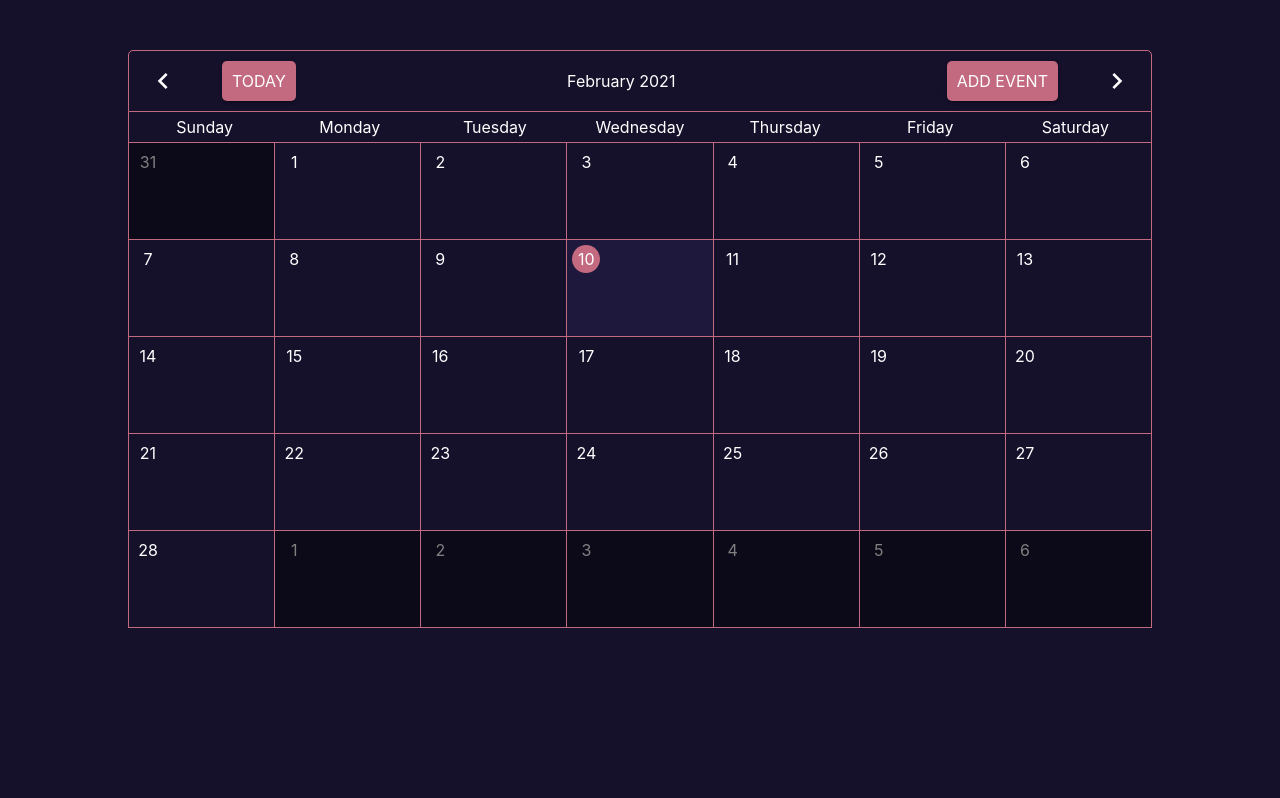
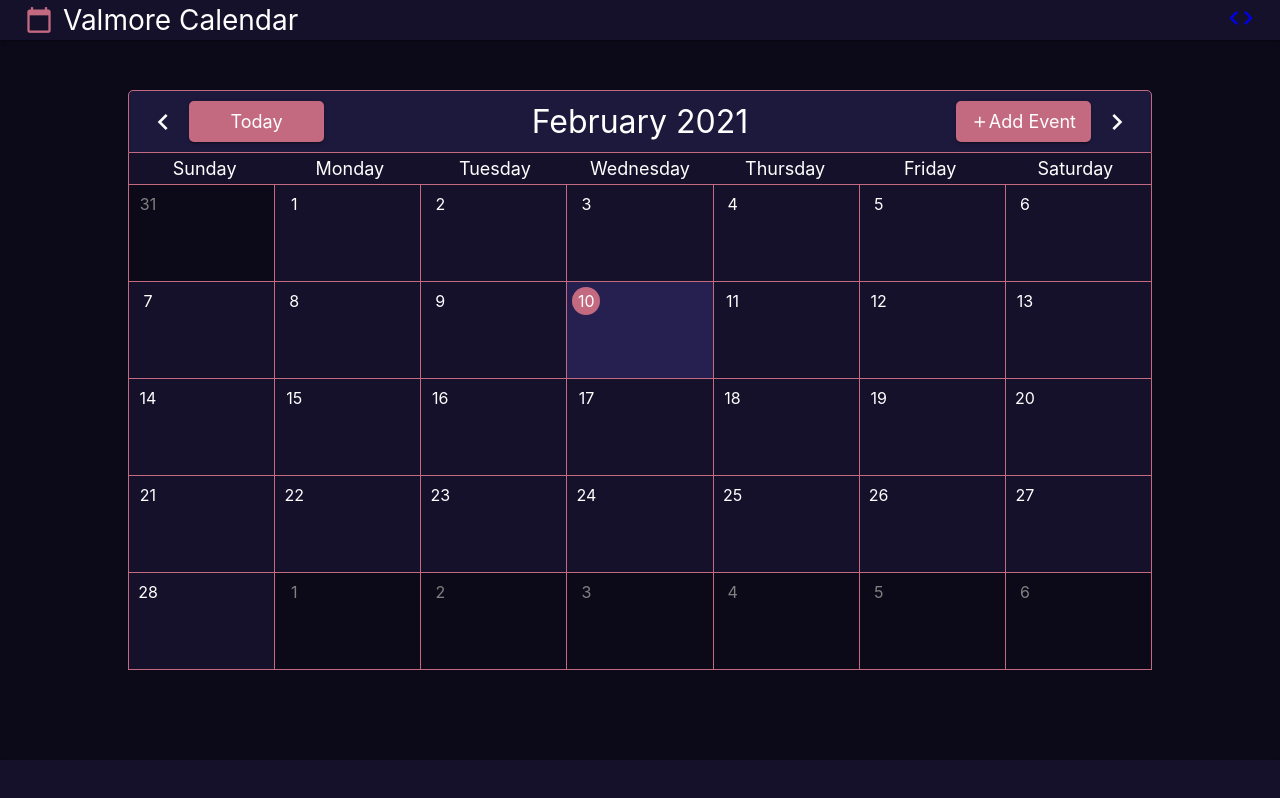
Before and after one commit to arndzk/valmore-calendar, a React (Create React App) app: page / in a window 1280 px wide. Built offline with nearby package versions, Linux system fonts and the light colour scheme.

Commit message:
progress: AddEventForm

```diff
--- /dev/null
+++ b/src/components/AddEventForm.js
@@ -0,0 +1,13 @@
+import '../styles/Form.css';
+import React from 'react';
+import Form from './Form';
+
+const AddEventForm = (props) => {
+  return (
+    <div className="form-container">
+      <Form triggerIdle={props.triggerIdle} />
+    </div>
+  );
+};
+
+export default AddEventForm;
--- a/src/components/App.js
+++ b/src/components/App.js
@@ -1,10 +1,26 @@
 import '../styles/App.css';
+import React, { useState } from 'react';
+import Header from './Header';
+import Footer from './Footer';
 import Calendar from './Calendar';
+import AddEventForm from './AddEventForm';
 
 const App = () => {
+  const [state, setState] = useState('idle');
+
+  const addEventState = () => {
+    setState('add-event');
+  };
+  const idleState = () => {
+    setState('idle');
+  };
+
   return (
     <div className="App">
-      <Calendar />
+      <Header />
+      <Calendar triggerAddEvent={addEventState} />
+      {state === 'add-event' && <AddEventForm triggerIdle={idleState} />}
+      <Footer />
     </div>
   );
 };
--- a/src/components/Calendar.js
+++ b/src/components/Calendar.js
@@ -13,30 +13,33 @@ import {
   addDays,
 } from 'date-fns';
 
-const Calendar = () => {
+const Calendar = (props) => {
   const [currentMonth, setCurrentMonth] = useState(new Date());
   const [currentDate, setCurrentDate] = useState(new Date());
   const [selectedDate, setSelectedDate] = useState(new Date());
 
-  const renderMonth = () => {
+  const renderMonth = (props) => {
     const monthFormat = 'MMMM yyyy';
 
     return (
       <div className="header">
-        <div className="left" onClick={previousMonth}>
-          <div className="icon">chevron_left</div>
+        <div className="left-div" onClick={previousMonth}>
+          <div className="icon arrow">chevron_left</div>
         </div>
-        <div className="middle">
+        <div className="middle-div">
           <div className="select-today btn" onClick={selectToday}>
-            TODAY
+            Today
           </div>
           <span className="month-display">
             {format(currentMonth, monthFormat)}
           </span>
-          <div className="add-event btn">ADD EVENT</div>
+          <div className="add-event btn" onClick={props.triggerAddEvent}>
+            <div className="icon">add</div>
+            <span>Add Event</span>
+          </div>
         </div>
-        <div className="right">
-          <div className="icon" onClick={nextMonth}>
+        <div className="right-div">
+          <div className="icon arrow" onClick={nextMonth}>
             chevron_right
           </div>
         </div>
@@ -75,7 +78,7 @@ const Calendar = () => {
     while (date <= endDate) {
       for (let i = 0; i < 7; i++) {
         formattedDate = format(date, dateFormat);
-        const currentDate = date;
+        const cellDate = date;
         dates.push(
           <div
             className={`${
@@ -86,7 +89,7 @@ const Calendar = () => {
                 : 'date'
             }`}
             key={date}
-            onClick={() => dateClickHandler(currentDate, monthStart)}
+            onClick={() => dateClickHandler(cellDate, monthStart)}
           >
             <span className="date-number">{formattedDate}</span>
           </div>
@@ -124,7 +127,7 @@ const Calendar = () => {
 
   return (
     <div className="Calendar">
-      {renderMonth()}
+      {renderMonth(props)}
       {renderWeekDays()}
       {renderDates()}
     </div>
--- /dev/null
+++ b/src/components/Footer.js
@@ -0,0 +1,8 @@
+import React from 'react';
+import '../styles/Footer.css';
+
+const Footer = () => {
+  return <div className="Footer"></div>;
+};
+
+export default Footer;
--- a/src/components/Form.js
+++ b/src/components/Form.js
@@ -1,7 +1,21 @@
 import React from 'react';
+import '../styles/Form.css';
 
-const Form = () => {
-  return <div>add event</div>;
+const Form = (props) => {
+  return (
+    <div className="form-container">
+      <div className="form">
+        <div className="form-btns">
+          <div className="save-event btn">
+            <span>Save Event</span>
+          </div>
+          <div className="cancel btn" onClick={props.triggerIdle}>
+            <span>Cancel</span>
+          </div>
+        </div>
+      </div>
+    </div>
+  );
 };
 
 export default Form;
--- /dev/null
+++ b/src/components/Header.js
@@ -0,0 +1,26 @@
+import React from 'react';
+import '../styles/Header.css';
+
+const Header = () => {
+  return (
+    <div class="Header">
+      <div className="app-title">
+        <span id="calendar-icon" className="icon">
+          calendar_today
+        </span>
+        <span>Valmore Calendar</span>
+      </div>
+      <span id="source-code-icon">
+        <a
+          href="https://github.com/arndzk/valmore-calendar"
+          target="blank"
+          className="icon"
+        >
+          code
+        </a>
+      </span>
+    </div>
+  );
+};
+
+export default Header;
--- a/src/styles/App.css
+++ b/src/styles/App.css
@@ -2,7 +2,7 @@
 
 .App {
   text-align: center;
-  background-color: var(--background);
+  background-color: var(--background-front);
   height: 100vh;
   display: flex;
   flex-direction: column;
--- a/src/styles/Calendar.css
+++ b/src/styles/Calendar.css
@@ -4,7 +4,9 @@
   color: var(--text);
   margin: 50px;
   width: 80%;
+  min-width: 750px;
   height: 80%;
+  min-height: 400px;
   flex: 1;
 }
 
@@ -13,13 +15,14 @@
   flex-direction: row;
   justify-content: center;
   align-items: center;
+  background-color: #1d193d;
   border: 1px solid var(--accent);
   padding: 10px;
   border-top-left-radius: 5px;
   border-top-right-radius: 5px;
 }
 
-.middle {
+.middle-div {
   width: 90%;
   display: flex;
   flex-direction: row;
@@ -36,9 +39,11 @@
   display: flex;
   justify-content: center;
   align-items: center;
+  font-size: 32px;
 }
 
 .btn {
+  width: 120px;
   background-color: var(--accent);
   padding: 10px;
   border-radius: 5px;
@@ -48,16 +53,21 @@
   user-select: none;
   text-align: center;
   display: flex;
-  flex-direction: column;
+  flex-direction: row;
   justify-content: center;
   align-items: center;
+  font-size: 18px;
 }
 
 .icon {
   font-family: 'Material Icons';
-  font-size: 32px;
+  font-size: 18px;
   cursor: pointer;
   user-select: none;
+}
+
+.arrow {
+  font-size: 32px;
 }
 
 .subheader {
@@ -69,6 +79,8 @@
   padding-bottom: 5px;
   border-right: 1px solid var(--accent);
   border-left: 1px solid var(--accent);
+  background-color: var(--background-back);
+  font-size: 18px;
 }
 
 .day {
@@ -91,6 +103,7 @@
 
 .date {
   border-left: 1px solid var(--accent);
+  background-color: var(--background-back);
   text-align: right;
   width: 14.2%;
   height: 12vh;
@@ -114,7 +127,7 @@
 }
 
 .selected {
-  background-color: #1e183d;
+  background-color: #262050;
 }
 
 .selected .date-number {
--- /dev/null
+++ b/src/styles/Footer.css
@@ -0,0 +1,9 @@
+@import './index.css';
+
+.Footer {
+  width: 100%;
+  height: 5%;
+  background-color: var(--background-back);
+  box-shadow: 0 3px 1px -2px rgba(0, 0, 0, 0.2), 0 2px 2px 0 rgba(0, 0, 0, 0.14),
+    0 1px 5px 0 rgba(0, 0, 0, 0.12);
+}
--- /dev/null
+++ b/src/styles/Form.css
@@ -0,0 +1,33 @@
+@import './index.css';
+
+.form {
+  height: 75%;
+  width: 30%;
+  background-color: var(--background-back);
+  border-radius: 5px;
+  border: 1px solid var(--accent);
+  display: flex;
+  flex-direction: column;
+  box-shadow: 0 3px 1px -2px rgba(0, 0, 0, 0.2), 0 2px 2px 0 rgba(0, 0, 0, 0.14),
+    0 1px 5px 0 rgba(0, 0, 0, 0.12);
+  color: #ffffff;
+}
+
+.form-container {
+  position: absolute;
+  height: 100vh;
+  width: 100%;
+  margin: 0;
+  padding: 0;
+  background-color: rgba(0, 0, 0, 0.25);
+  display: flex;
+  flex-direction: column;
+  justify-content: center;
+  align-items: center;
+}
+
+.form-btns {
+  display: flex;
+  justify-content: space-evenly;
+  align-items: center;
+}
--- /dev/null
+++ b/src/styles/Header.css
@@ -0,0 +1,50 @@
+@import './index.css';
+
+.Header {
+  width: 100%;
+  height: 5%;
+  background-color: var(--background-back);
+  box-shadow: 0 3px 1px -2px rgba(0, 0, 0, 0.2), 0 2px 2px 0 rgba(0, 0, 0, 0.14),
+    0 1px 5px 0 rgba(0, 0, 0, 0.12);
+  color: #ffffff;
+  display: flex;
+  flex-direction: row;
+  justify-content: space-between;
+  align-items: center;
+}
+
+.app-title {
+  display: flex;
+  flex-direction: row;
+  justify-content: center;
+  align-items: center;
+  font-size: 28px;
+  padding: 5px 5px 5px 25px;
+  user-select: none;
+}
+
+#calendar-icon {
+  color: var(--accent);
+  font-size: 28px;
+  padding-right: 10px;
+}
+
+#source-code-icon {
+  padding: 5px 25px 5px 5px;
+}
+
+#source-code-icon a {
+  font-size: 28px;
+  text-decoration: none;
+}
+
+#source-code-icon a:visited {
+  text-decoration: none;
+  color: inherit;
+}
+
+#source-code-icon a:hover {
+  text-decoration: none;
+  color: var(--accent);
+  transition: 0.25s;
+}
--- a/src/styles/index.css
+++ b/src/styles/index.css
@@ -1,9 +1,10 @@
 @import url(https://fonts.googleapis.com/icon?family=Material+Icons);
 
 :root {
-  --background: #15112b;
+  --background-back: #15112b;
   --accent: #c36a80;
   --text: #ffffff;
+  --background-front: #0c0a19;
 }
 
 body {
```
